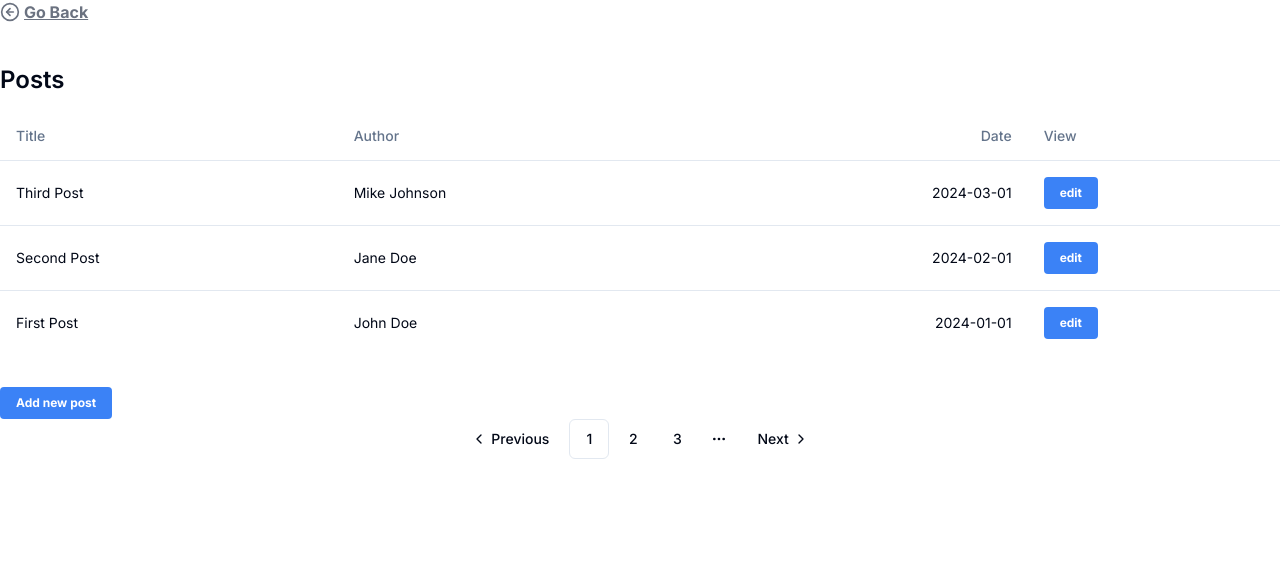
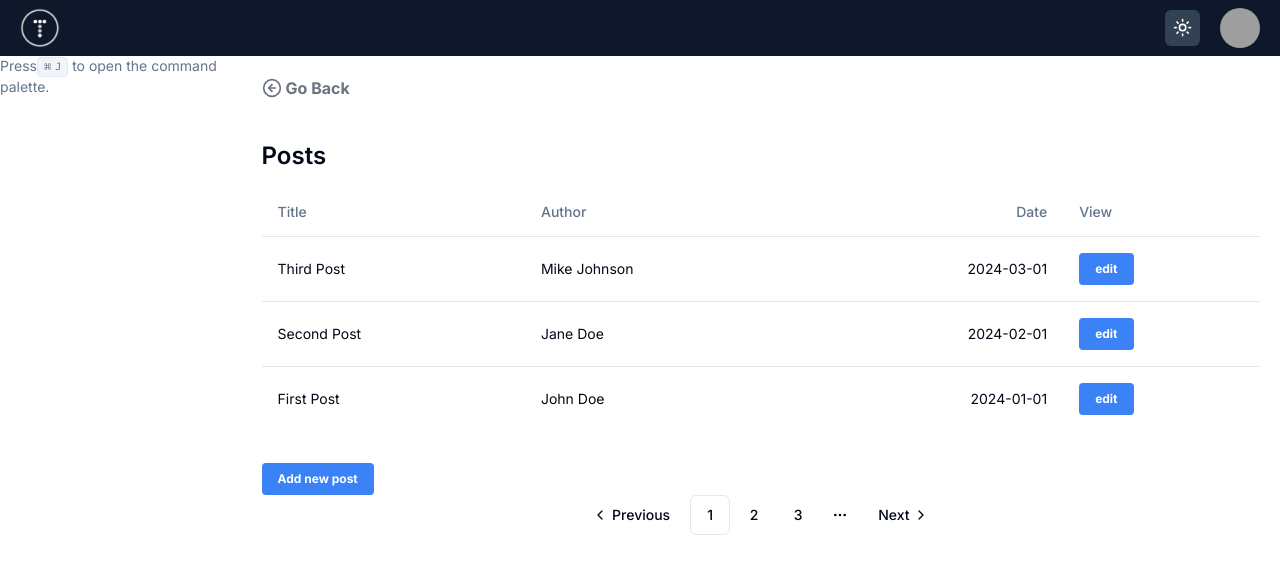
Before and after one commit to danielulelu/Fauna-with-nextjs, a Next.js app in the folder maven-dashboard/: page /posts in a window 1280 px wide. Shown: the top 574 px of the page. Built offline with nearby package versions, Linux system fonts and the light colour scheme; grey boxes are pictures that could not be loaded.

Commit message:
created layouts for different tabs

```diff
--- /dev/null
+++ b/maven-dashboard/app/(main)/layout.tsx
@@ -0,0 +1,18 @@
+import Navbar from "@/components/Navbar";
+import Sidebar from "@/components/Sidebar";
+
+const MainLayout = ({ children }: { children: React.ReactNode }) => {
+  return (
+    <>
+      <Navbar />
+      <div className="flex">
+        <div className="hidden md:block h-[100vh] w-[300px]">
+          <Sidebar />
+        </div>
+        <div className="p-5 w-full md:max-w-[1140px]">{children}</div>
+      </div>
+    </>
+  );
+};
+
+export default MainLayout;
--- /dev/null
+++ b/maven-dashboard/app/[auth]/layout.tsx
@@ -0,0 +1,5 @@
+const AuthLayout = ({ children }: { children: React.ReactNode }) => {
+  return <div className="h-[100vh] flex items-center justify-center relative">{children}</div>;
+};
+
+export default AuthLayout;
```
